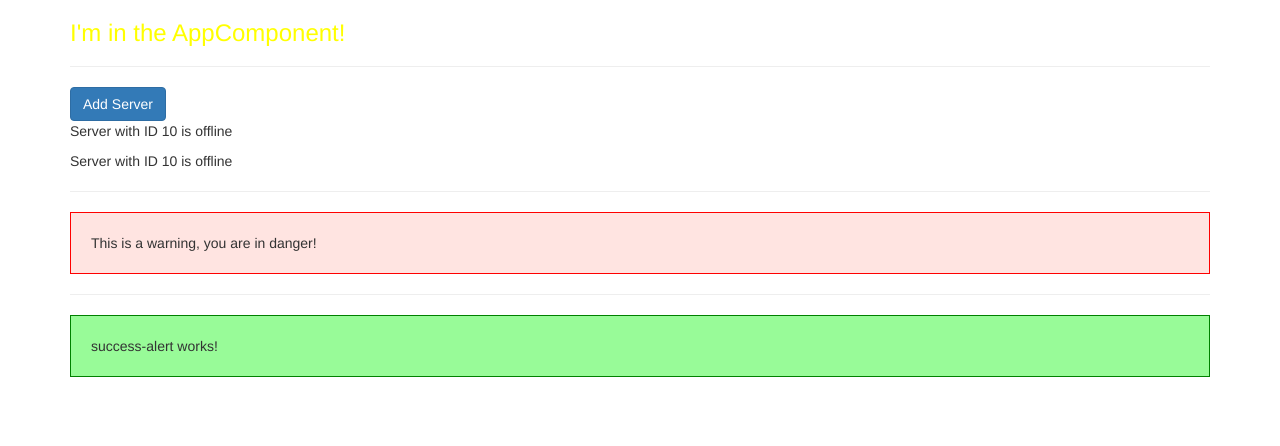
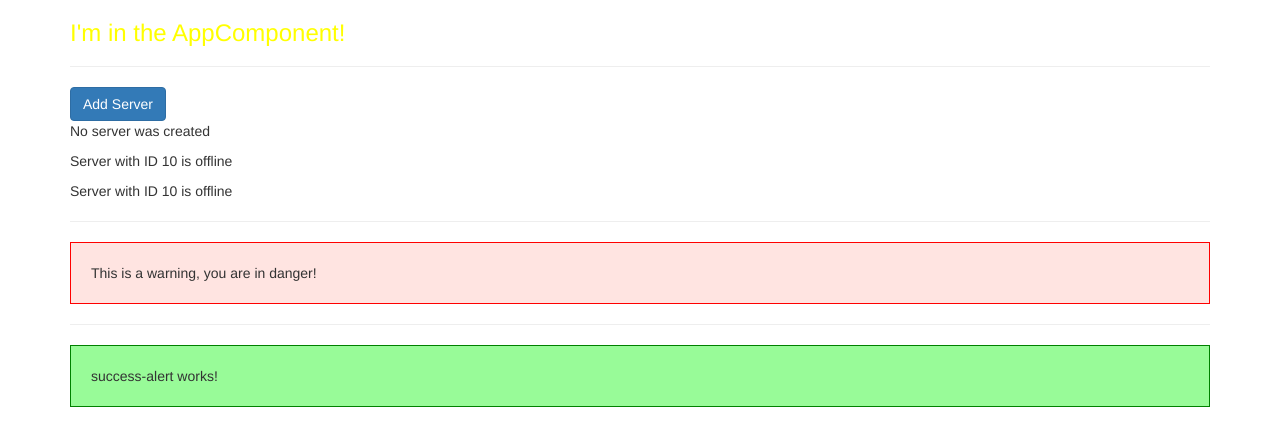
Before and after one commit to Salsa-Dude/angular-review, an Angular app: page / in a window 1280 px wide. Shown: the top 446 px of the page. Built offline with nearby package versions, Linux system fonts and the light colour scheme.

Commit message:
implemented event binding to button

```diff
--- a/src/app/servers/servers.component.html
+++ b/src/app/servers/servers.component.html
@@ -1,9 +1,20 @@
 
-<!-- property binding -->
+ <!-- property binding
+      [disabled]="!allowNewServer"
+ -->
+
+ <!-- event binding
+      (click)="onCreateServer()"
+ -->
+
 <button
   class="btn btn-primary"
-  [disabled]="!allowNewServer">Add Server
+  [disabled]="!allowNewServer"
+  (click)="onCreateServer()"
+  >Add Server
 </button>
+
+<p>{{ serverCreationStatus }}</p>
 
 <app-server></app-server>
 <app-server></app-server>
--- a/src/app/servers/servers.component.ts
+++ b/src/app/servers/servers.component.ts
@@ -21,6 +21,7 @@
 })
 export class ServersComponent implements OnInit {
   allowNewServer =  false;
+  serverCreationStatus = 'No server was created';
 
   constructor() {
     setTimeout(() => {
@@ -31,4 +32,8 @@
   ngOnInit(): void {
   }
 
+  onCreateServer() {
+    this.serverCreationStatus = 'Server was create'
+  }
+
 }
```
